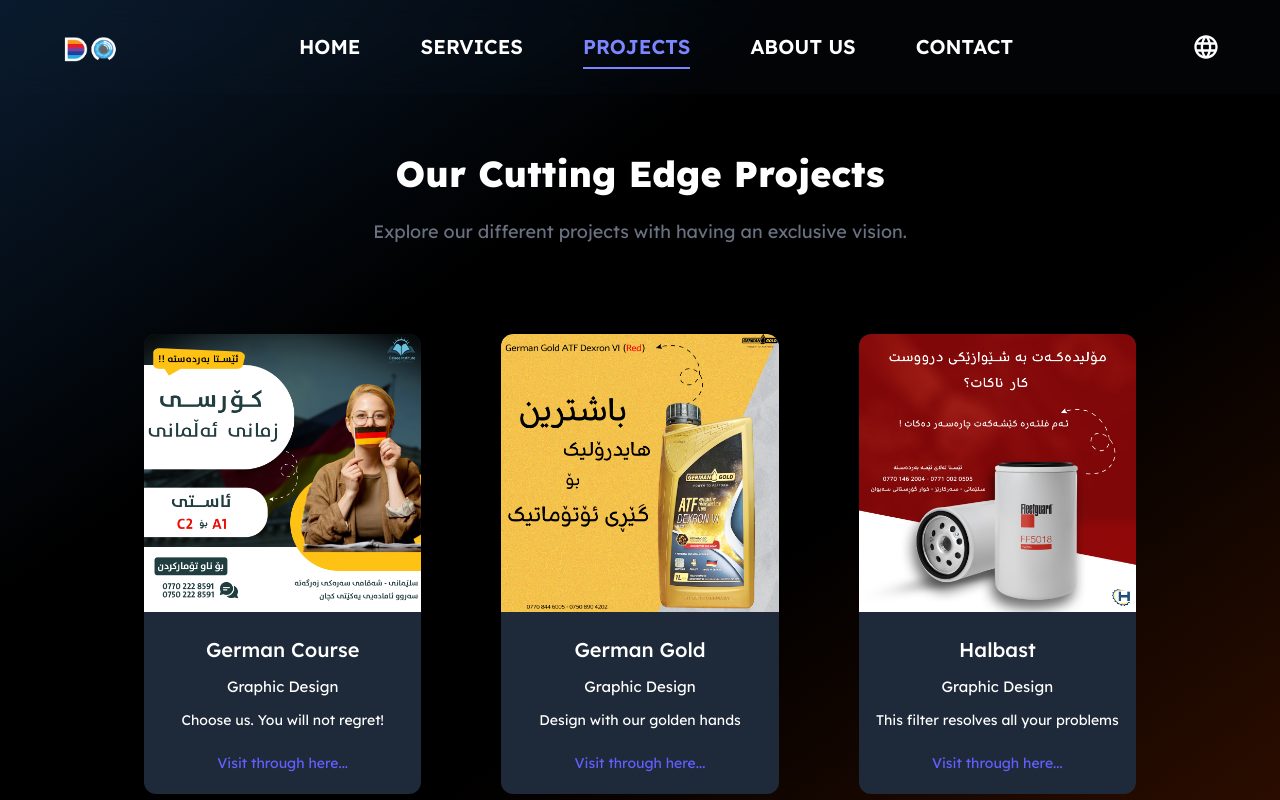
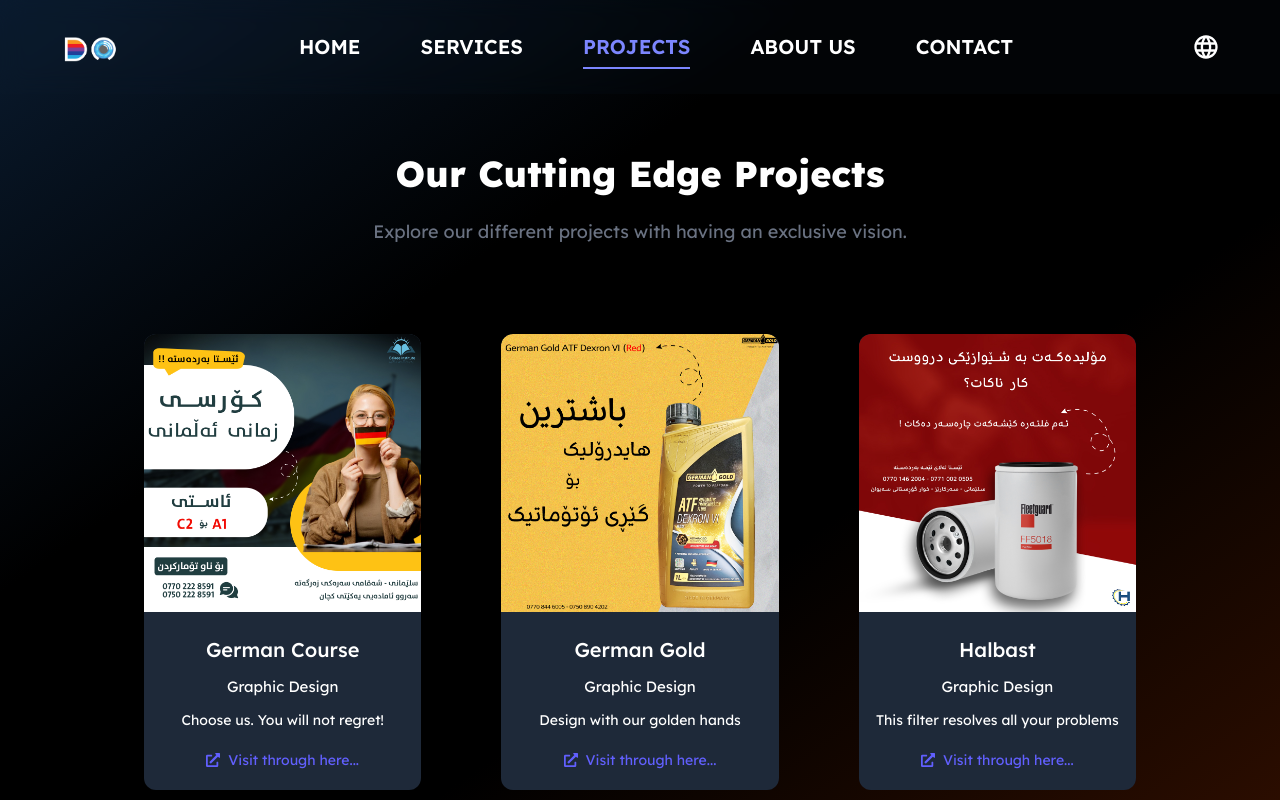
Before and after one commit to barezzali2/Design-Vision, a React (Vite) app: page /projects in a window 1280 px wide. Shown: the top 800 px of the page. Built offline with nearby package versions, Linux system fonts and the light colour scheme; a web font is replaced by a local one.

Commit message:
Almost ready!

```diff
--- a/src/components/projects/ProjectsPage.jsx
+++ b/src/components/projects/ProjectsPage.jsx
@@ -2,10 +2,11 @@
 import { motion } from "framer-motion"
 import { useTranslation } from 'react-i18next'
 import Button from '../Button';
+import { FaExternalLinkAlt } from "react-icons/fa";
 
 function ProjectsPage() {
   const [isExpanded, setIsExpanded] = useState(false);
-  const { t } = useTranslation();
+  const { t, i18n } = useTranslation();
 
   function handleExpand() {
     setIsExpanded((prev) => !prev)
@@ -49,8 +50,8 @@
           <h2 className='text-xl mb-3 font-medium'>{project.title}</h2>
           <h4 className='text-[15px] mb-3'>{project.field}</h4>
           <p className='text-sm mb-5'>{project.description}</p>
-          <a href={project.link} target='blank' className='text-sm text-indigo-500 lg:hover:text-indigo-400'>
-          {t('projects.visitHere')}
+          <a href={project.link} target='blank' className='flex flex-row justify-center items-center text-sm text-indigo-500 lg:hover:text-indigo-400'>
+          <FaExternalLinkAlt className={`${i18n.language === "ku" || i18n.language === "ar" ? "ml-2" : "mr-2"}`}/> {t('projects.visitHere')}
           </a>
         </div>
     ))
```
